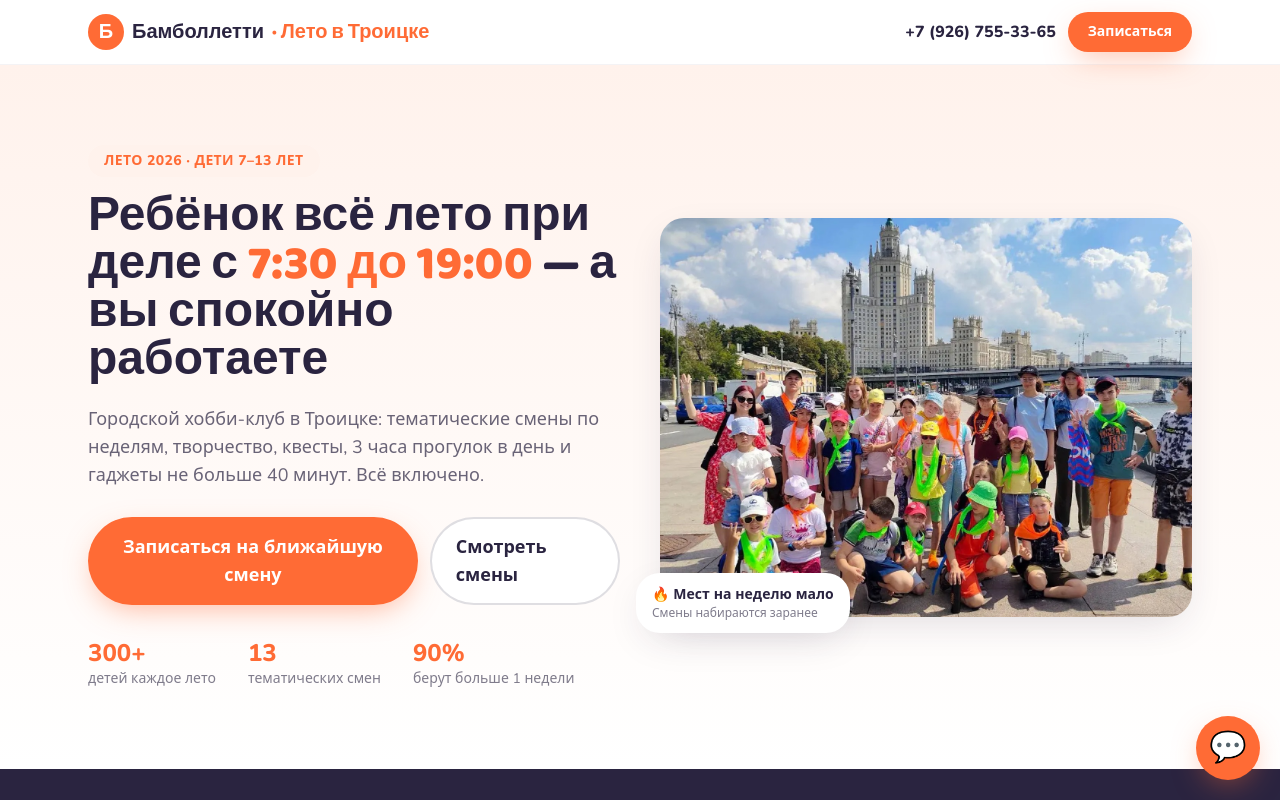
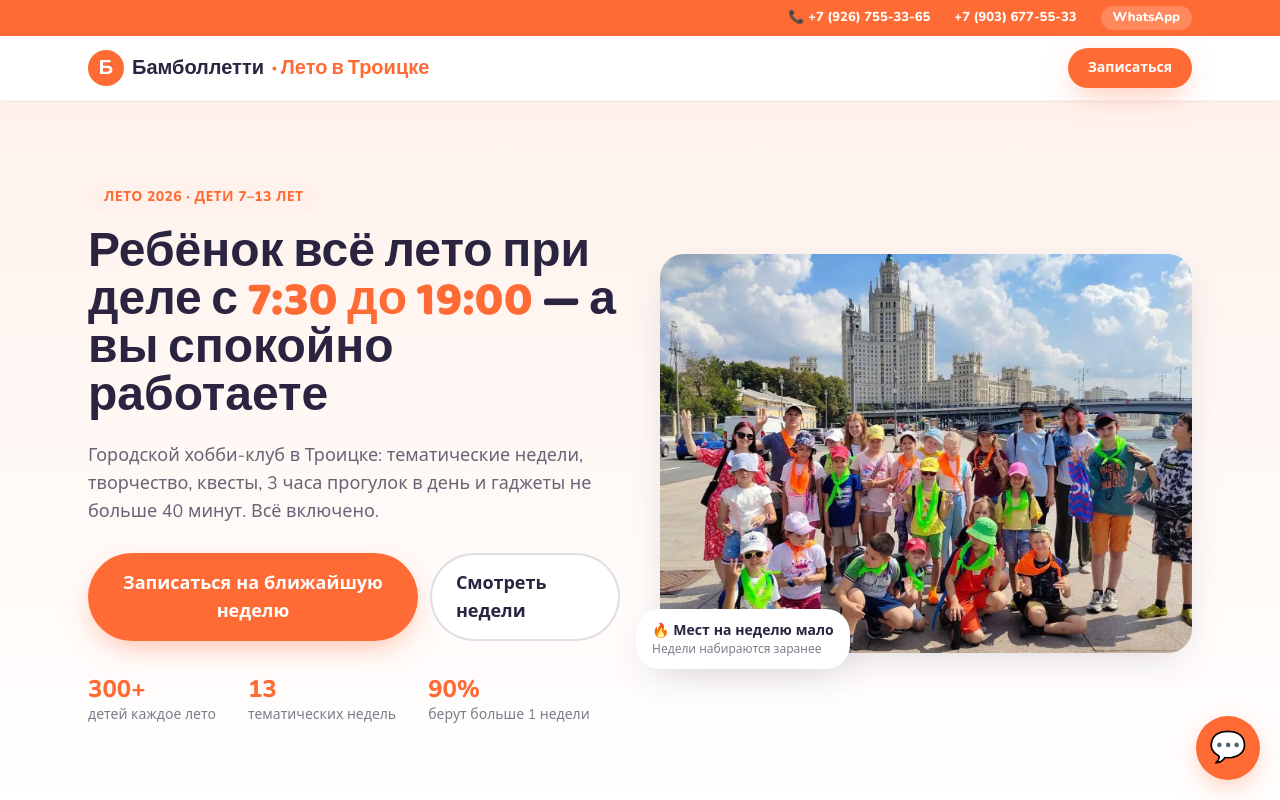
Before and after one commit to akrbambino-lab/bambolletti-leto-troitsk, a React (Vite) app: page / in a window 1280 px wide. Shown: the top 800 px of the page. Built offline with nearby package versions, Linux system fonts and the light colour scheme; no server answers; the HTML template or start-up script is replaced by a standard one.

Commit message:
«Смены»→«недели», убраны слова вожатый/лагерь; телефоны в закреплённой полосе вверху

```diff
--- a/src/App.tsx
+++ b/src/App.tsx
@@ -26,16 +26,29 @@ const gallery = ["g1", "g4", "g2", "g5", "g9", "g6", "g8", "g7", "g3"].map((n) =
 /* ------------------------------- Header ---------------------------------- */
 function Header() {
   const { open } = useLead();
+  const f = FILIALS[0];
   return (
-    <header className="sticky top-0 z-40 border-b border-ink/5 bg-white/90 backdrop-blur">
-      <div className="container-p flex h-16 items-center justify-between">
-        <a href="#top" className="flex items-center gap-2 font-display text-xl font-extrabold text-ink">
-          <span className="grid h-9 w-9 place-items-center rounded-full bg-brand text-white">Б</span>
-          Бамболлетти <span className="hidden text-brand sm:inline">· Лето в Троицке</span>
-        </a>
-        <div className="flex items-center gap-3">
-          <a href={FILIALS[0].phoneHref} className="hidden font-extrabold text-ink hover:text-brand sm:block">
-            {FILIALS[0].phone}
+    <header className="sticky top-0 z-40 shadow-sm">
+      {/* Верхняя контактная полоса — телефоны всегда на виду */}
+      <div className="bg-brand text-white">
+        <div className="container-p flex h-10 items-center justify-center gap-3 text-[13px] font-extrabold sm:h-9 sm:justify-end sm:gap-6">
+          <a href={f.phoneHref} className="hover:underline">📞 {f.phone}</a>
+          <a href={f.phone2Href} className="hover:underline">{f.phone2}</a>
+          <a
+            href={f.whatsapp}
+            target="_blank"
+            className="hidden items-center gap-1 rounded-full bg-white/20 px-3 py-0.5 hover:bg-white/30 sm:inline-flex"
+          >
+            WhatsApp
+          </a>
+        </div>
+      </div>
+      {/* Основная шапка */}
+      <div className="border-b border-ink/5 bg-white/90 backdrop-blur">
+        <div className="container-p flex h-14 items-center justify-between sm:h-16">
+          <a href="#top" className="flex items-center gap-2 font-display text-lg font-extrabold text-ink sm:text-xl">
+            <span className="grid h-8 w-8 place-items-center rounded-full bg-brand text-white sm:h-9 sm:w-9">Б</span>
+            Бамболлетти <span className="hidden text-brand sm:inline">· Лето в Троицке</span>
           </a>
           <button onClick={() => open({ source: "header" })} className="btn-primary !px-5 !py-2.5 text-sm">
             Записаться
@@ -58,21 +71,21 @@ function Hero() {
             Ребёнок всё лето при деле с <span className="text-brand">7:30 до 19:00</span> — а вы спокойно работаете
           </h1>
           <p className="mt-5 text-lg text-ink/70">
-            Городской хобби-клуб в Троицке: тематические смены по неделям, творчество, квесты,
+            Городской хобби-клуб в Троицке: тематические недели, творчество, квесты,
             3 часа прогулок в день и гаджеты не больше 40 минут. Всё включено.
           </p>
           <div className="mt-7 flex flex-col gap-3 sm:flex-row">
             <button onClick={() => open({ source: "hero" })} className="btn-primary text-lg">
-              Записаться на ближайшую смену
+              Записаться на ближайшую неделю
             </button>
             <a href="#shifts" className="btn-ghost text-lg">
-              Смотреть смены
+              Смотреть недели
             </a>
           </div>
           <div className="mt-8 flex flex-wrap gap-x-8 gap-y-3">
             {[
               ["300+", "детей каждое лето"],
-              ["13", "тематических смен"],
+              ["13", "тематических недель"],
               ["90%", "берут больше 1 недели"],
             ].map(([a, b]) => (
               <div key={b}>
@@ -90,7 +103,7 @@ function Hero() {
           />
           <div className="absolute -bottom-4 -left-2 rounded-xl2 bg-white px-4 py-3 shadow-card sm:-left-6">
             <div className="text-sm font-extrabold text-ink">🔥 Мест на неделю мало</div>
-            <div className="text-xs text-ink/60">Смены набираются заранее</div>
+            <div className="text-xs text-ink/60">Недели набираются заранее</div>
           </div>
         </div>
       </div>
@@ -109,7 +122,7 @@ function Upcoming() {
         <div className="flex flex-col items-start justify-between gap-4 sm:flex-row sm:items-end">
           <div>
             <span className="eyebrow !bg-white/15 !text-white">Успейте записаться</span>
-            <h2 className="h2 mt-3">Ближайшие смены — места заканчиваются</h2>
+            <h2 className="h2 mt-3">Ближайшие недели — места заканчиваются</h2>
           </div>
         </div>
         <div className="mt-8 grid gap-4 sm:grid-cols-2 lg:grid-cols-4">
@@ -211,10 +224,10 @@ function Schedule() {
     <section id="shifts" className="section">
       <div className="container-p">
         <div className="text-center">
-          <span className="eyebrow">Расписание смен · лето 2026</span>
+          <span className="eyebrow">Расписание недель · лето 2026</span>
           <h2 className="h2 mt-3">13 тематических недель — выбирайте любые</h2>
           <p className="mx-auto mt-3 max-w-2xl text-ink/60">
-            Каждая смена — отдельная тема на всю неделю. Можно взять одну или несколько.
+            Каждая неделя — отдельная тема. Можно взять одну или несколько.
           </p>
         </div>
         <div className="mt-10 grid gap-4 sm:grid-cols-2 lg:grid-cols-3">
@@ -345,14 +358,14 @@ function Gallery() {
       <div className="container-p">
         <div className="text-center">
           <span className="eyebrow">Как это выглядит</span>
-          <h2 className="h2 mt-3">Фотографии с наших смен</h2>
+          <h2 className="h2 mt-3">Фотографии наших ребят</h2>
         </div>
         <div className="mt-8 grid grid-cols-2 gap-3 sm:grid-cols-4">
           {gallery.map((src, i) => (
             <img
               key={src}
               src={src}
-              alt={`Смена ${i + 1}`}
+              alt={`Наши ребята — фото ${i + 1}`}
               loading="lazy"
               className="aspect-square w-full rounded-xl2 object-cover shadow-card"
             />
@@ -469,11 +482,11 @@ function FinalCta() {
         <div className="mx-auto grid max-w-4xl items-center gap-8 rounded-xl2 bg-gradient-to-br from-brand to-berry p-8 text-white shadow-card sm:p-12 lg:grid-cols-2">
           <div>
             <h2 className="text-3xl font-extrabold leading-tight sm:text-4xl">
-              Запишите ребёнка на смену за 1 минуту
+              Запишите ребёнка на неделю за 1 минуту
             </h2>
             <p className="mt-3 text-white/80">
               Оставьте контакты — перезвоним в течение 15 минут, ответим на вопросы и подберём
-              смену со скидкой. Без спама.
+              неделю со скидкой. Без спама.
             </p>
             <ul className="mt-5 space-y-2 text-white/90">
               <li>✅ Бесплатная консультация</li>
@@ -496,7 +509,7 @@ function Footer() {
       <div className="container-p flex flex-col items-center justify-between gap-3 text-sm text-ink/50 sm:flex-row">
         <div>© {TODAY.getFullYear()} Хобби-клуб «Бамболлетти» · Троицк</div>
         <div className="flex gap-4">
-          <a href="#shifts" className="hover:text-brand">Смены</a>
+          <a href="#shifts" className="hover:text-brand">Недели</a>
           <a href="#price" className="hover:text-brand">Цены</a>
           <a href="#filials" className="hover:text-brand">Филиалы</a>
         </div>
--- a/src/components/FloatingContacts.tsx
+++ b/src/components/FloatingContacts.tsx
@@ -2,7 +2,7 @@ import { useState } from "react";
 import { FILIALS } from "../data/content";
 
 const waText = encodeURIComponent(
-  "Здравствуйте! Хочу записать ребёнка в летний клуб «Бамболлетти». Подскажите по ближайшим сменам?"
+  "Здравствуйте! Хочу записать ребёнка в хобби-клуб «Бамболлетти». Подскажите по ближайшим неделям?"
 );
 
 export default function FloatingContacts() {
--- a/src/data/content.ts
+++ b/src/data/content.ts
@@ -79,7 +79,7 @@ export const REVIEWS = [
   {
     name: "Марина",
     role: "мама Артёма, 8 лет",
-    text: "Брали сразу три смены — сын не хотел уходить домой. Каждую пятницу концерт, приносил дипломы и поделки. Я спокойно работала весь день, зная, что он гуляет, кушает и занят делом. Однозначно вернёмся следующим летом!",
+    text: "Брали сразу три недели — сын не хотел уходить домой. Каждую пятницу концерт, приносил дипломы и поделки. Я спокойно работала весь день, зная, что он гуляет, кушает и занят делом. Однозначно вернёмся следующим летом!",
     photo: "/img/kids7.jpg",
   },
   {
@@ -116,7 +116,7 @@ export const FAQ = [
   },
   {
     q: "Безопасно ли оставлять ребёнка на весь день?",
-    a: "С детьми работают педагоги с профильным образованием, прошедшие нашу «Школу вожатых». Приём с 7:30 до 9:00, забираете до 19:00, вход по спискам.",
+    a: "С детьми работают педагоги с профильным образованием, прошедшие наше внутреннее обучение работе с детьми. Приём с 7:30 до 9:00, забираете до 19:00, вход по спискам.",
   },
   {
     q: "Для какого возраста клуб?",
@@ -132,6 +132,6 @@ export const FAQ = [
   },
   {
     q: "Можно записаться на одну неделю?",
-    a: "Да, можно на любую отдельную смену. Но чем больше недель бронируете, тем выше скидка.",
+    a: "Да, можно на любую отдельную неделю. Но чем больше недель бронируете, тем выше скидка.",
   },
 ];
```
Also changed, not shown: src/lead.tsx (+5 -5 lines).
